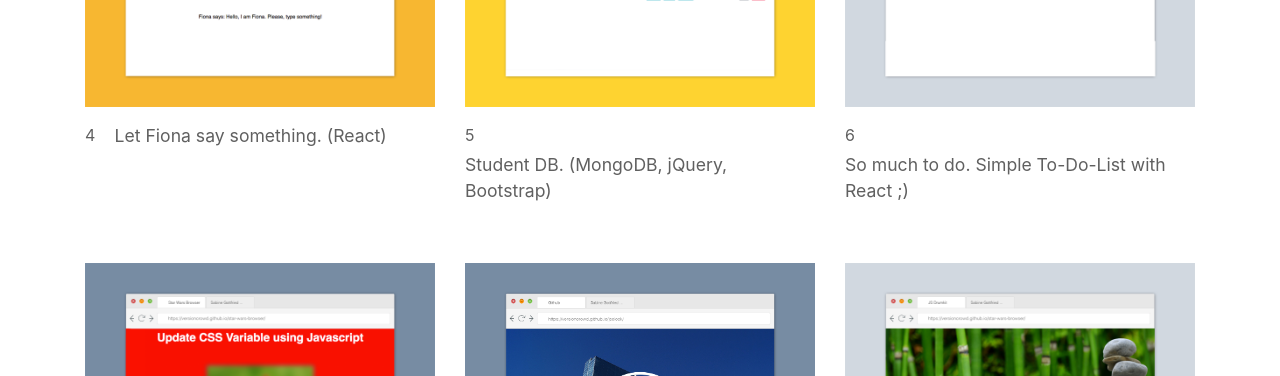
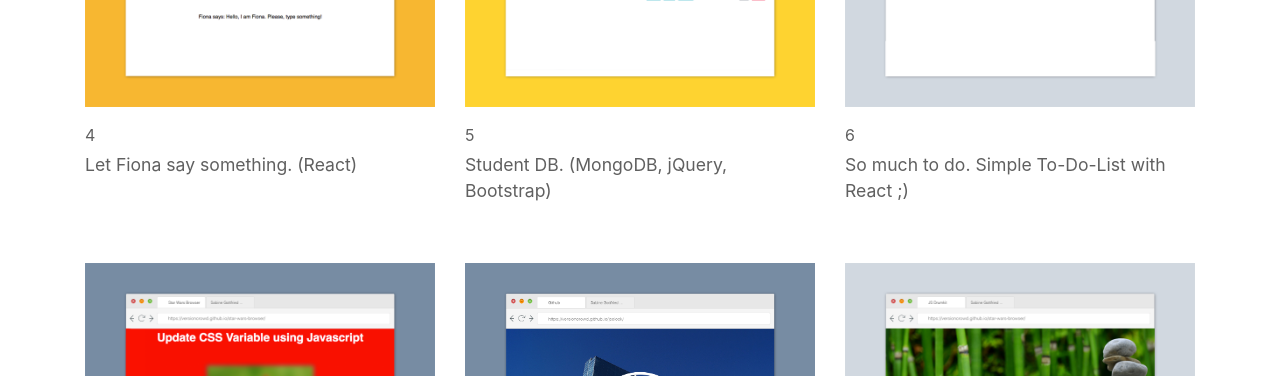
Before and after one commit to Versioncrowd/portfolio, a website: page challenges.html in a window 1280 px wide. Shown: the part 955-1331 px from the top of the page. Drawn offline with Linux system fonts and the light colour scheme.

Commit message:
captions flex

```diff
--- a/css/main.css
+++ b/css/main.css
@@ -65,7 +65,6 @@ a:hover {
 }
 
 .caption {
-  float: left;
   margin-top: 1em;
   color: #606060 !important;
 }
@@ -73,10 +72,10 @@ a:hover {
 .caption a:link {
   text-decoration: none;
   color: #606060 !important;
+  display: flex;
 }
 
 .captiontext, .imprint {
-  float: left;
   font-size: 1.1rem;
   color: #606060;
 }
@@ -91,7 +90,6 @@ a:hover {
 }
 
 .number {
-  float: left;
   margin-right: 1.2rem;
   margin-bottom: 5px;
   font-size: 1em;
```
